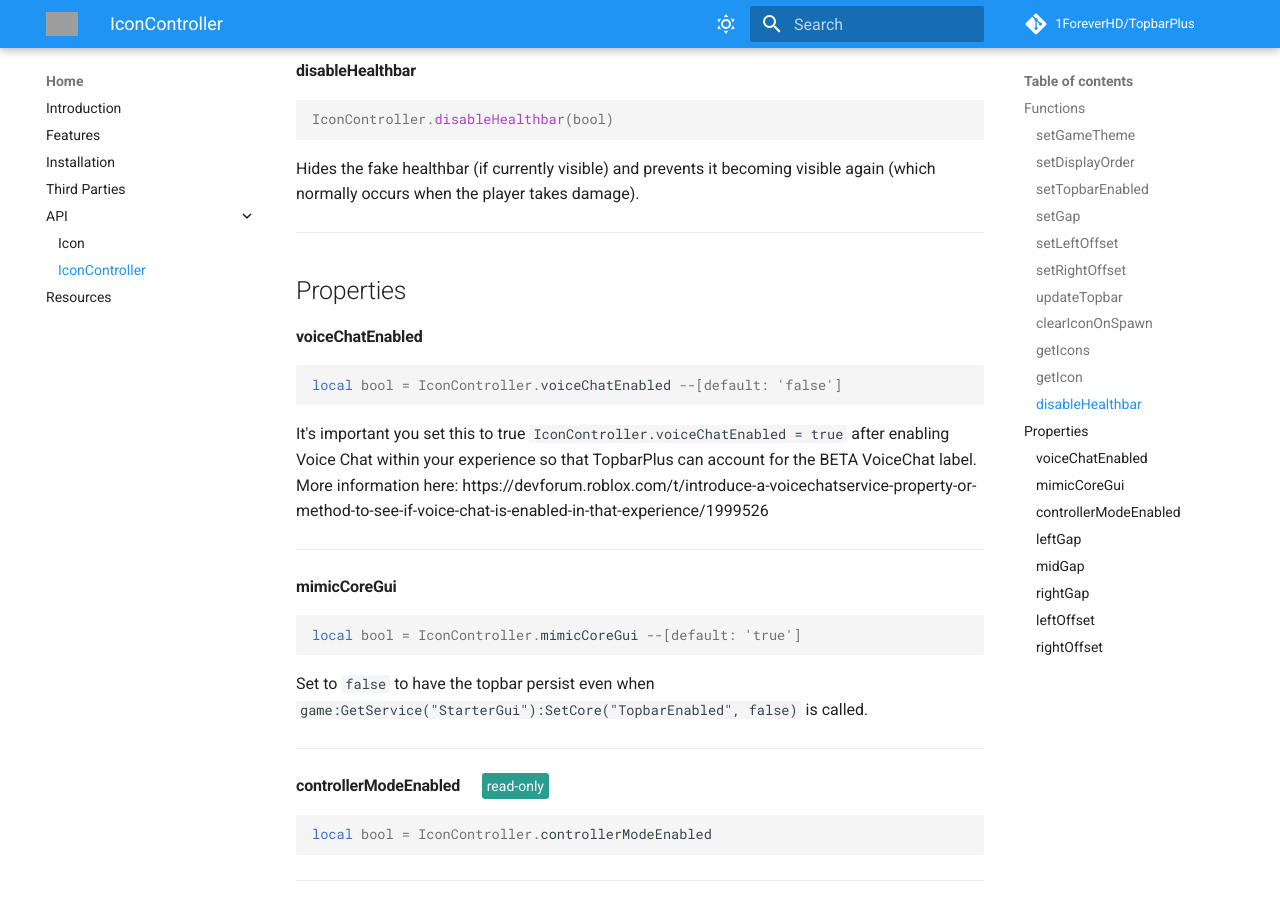
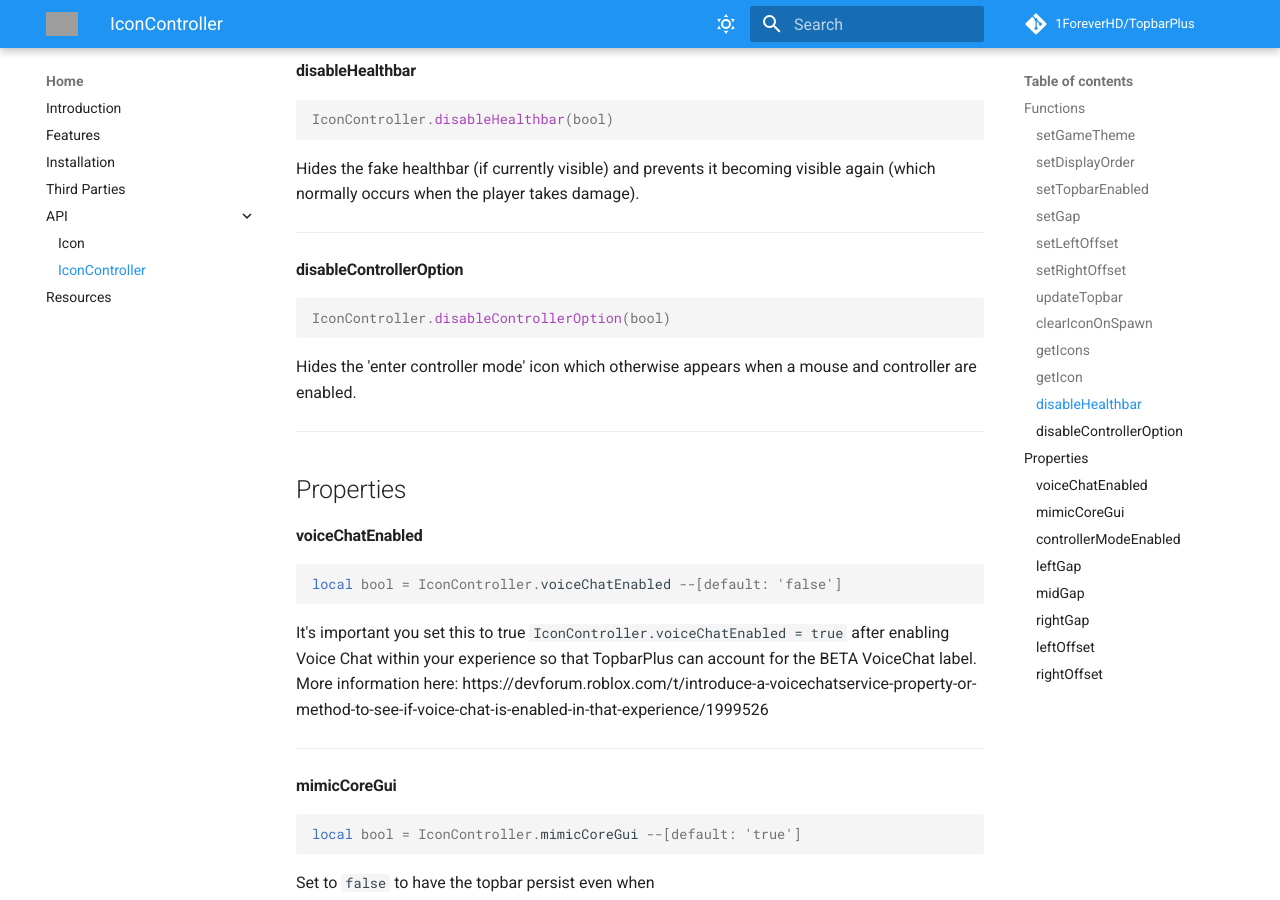
Before and after one commit to 1ForeverHD/TopbarPlus, an MkDocs documentation site: the page built from docs/api/icon_controller.md, in a window 1280 px wide and 900 px high, scrolled down 2213 px. Built offline with MkDocs 1.6.1 and Material for MkDocs 9.7.7, drawn with Linux system fonts in a browser that asks for light colours; comment, search, counter and statistics services are not loaded; grey boxes are pictures that could not be loaded.

Commit message:
Added IconController.disableControllerOption(bool)

````diff
--- a/docs/api/icon_controller.md
+++ b/docs/api/icon_controller.md
@@ -85,6 +85,13 @@ IconController.disableHealthbar(bool)
 Hides the fake healthbar (if currently visible) and prevents it becoming visible again (which normally occurs when the player takes damage).
 
 ----
+#### disableControllerOption
+```lua
+IconController.disableControllerOption(bool)
+```
+Hides the 'enter controller mode' icon which otherwise appears when a mouse and controller are enabled.
+
+----
 
 
 
--- a/docs/changelog.md
+++ b/docs/changelog.md
@@ -2,6 +2,7 @@
 ## [2.9.0] - October 6th 2022
 ### Added
 - Added ``icon:debounce(seconds)``. This is shorthand for ``icon:lock() task.wait(seconds) icon:unlock()``
+- Added `` IconController.disableControllerOption(bool)``
 - Added controller selection support
 
 ### Improved
--- /dev/null
+++ b/sourcemap.json
@@ -0,0 +1 @@
+{"name":"TopbarPlus","className":"DataModel","filePaths":["default.project.json"],"children":[{"name":"ReplicatedStorage","className":"ReplicatedStorage","children":[{"name":"Icon","className":"ModuleScript","filePaths":["src/Icon\\init.lua"],"children":[{"name":"IconController","className":"ModuleScript","filePaths":["src/Icon\\IconController.lua"]},{"name":"Maid","className":"ModuleScript","filePaths":["src/Icon\\Maid.lua"]},{"name":"Signal","className":"ModuleScript","filePaths":["src/Icon\\Signal.lua"]},{"name":"Themes","className":"ModuleScript","filePaths":["src/Icon\\Themes\\init.lua"],"children":[{"name":"BlueGradient","className":"ModuleScript","filePaths":["src/Icon\\Themes\\BlueGradient.lua"]},{"name":"Default","className":"ModuleScript","filePaths":["src/Icon\\Themes\\Default.lua"]}]},{"name":"TopbarPlusGui","className":"ModuleScript","filePaths":["src/Icon\\TopbarPlusGui.lua"]},{"name":"TopbarPlusReference","className":"ModuleScript","filePaths":["src/Icon\\TopbarPlusReference.lua"]},{"name":"VERSION","className":"ModuleScript","filePaths":["src/Icon\\VERSION.lua"]}]}]}]}
````
Also changed, not shown: 1 other file.
